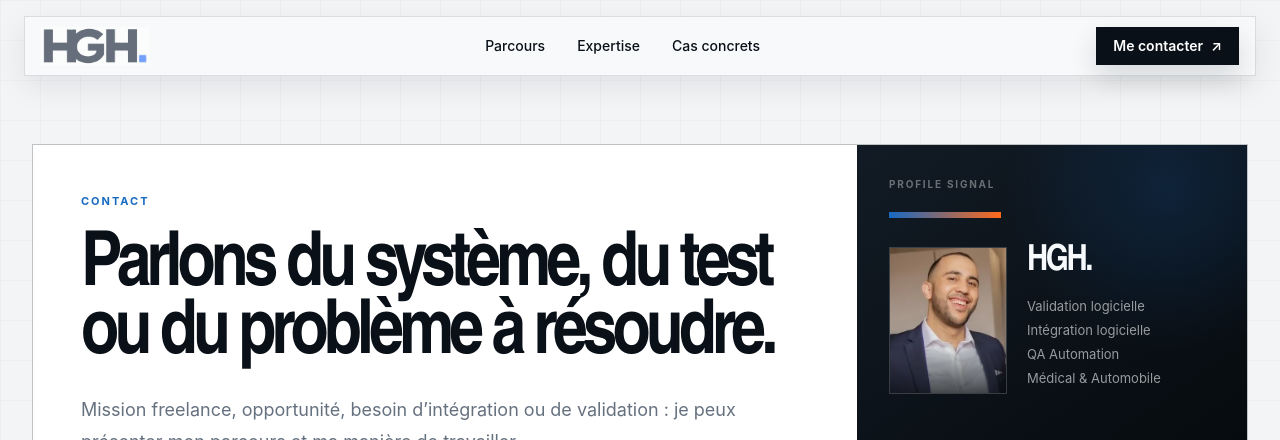
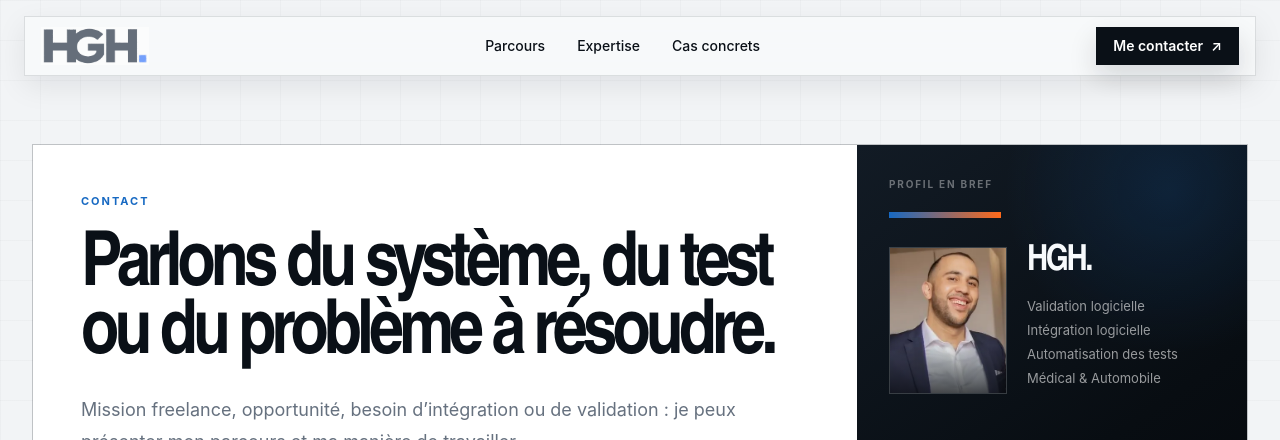
Before and after one commit to Robotham33/Portfolio-Hamza-Ghourabi, a Next.js app: page /contact in a window 1280 px wide. Shown: the top 440 px of the page. Built offline with nearby package versions, Linux system fonts and the light colour scheme.

Commit message:
fix(copy): frenchify contact page

```diff
--- a/app/contact/page.tsx
+++ b/app/contact/page.tsx
@@ -46,7 +46,7 @@ export default function ContactPage() {
           <aside className="ink-panel flex flex-col p-7 text-white sm:p-8">
             <div>
               <p className="tech-label text-[10px] font-bold text-white/38">
-                Profile signal
+                Profil en bref
               </p>
               <div className="signal-line mt-5 h-1.5 w-28" />
             </div>
@@ -76,7 +76,7 @@ export default function ContactPage() {
                   <br />
                   Intégration logicielle
                   <br />
-                  QA Automation
+                  Automatisation des tests
                   <br />
                   Médical & Automobile
                 </p>
```
